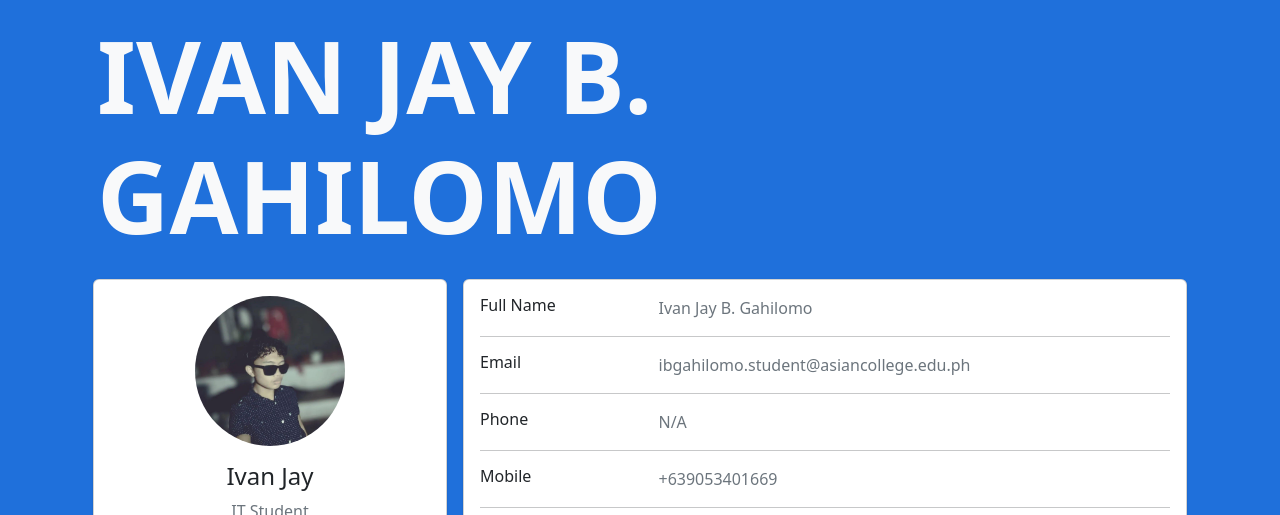
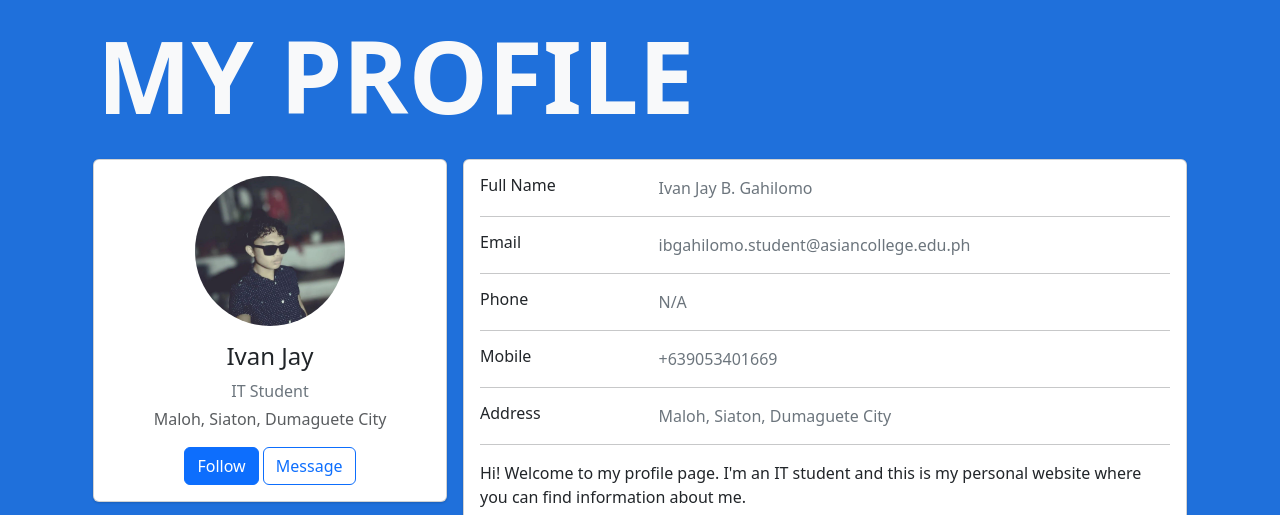
Before and after one commit to ibgahilomo/ibgahilomo, a plain HTML site: page index.html in a window 1280 px wide. Shown: the top 515 px of the page. Drawn offline with nearby package versions, Linux system fonts and the light colour scheme.

Commit message:
latest commit

```diff
--- a/index.html
+++ b/index.html
@@ -13,7 +13,7 @@
 
               <nav aria-label="breadcrumb" class="main-breadcrumb">
                 <ol class="breadcrumb">
-                  <h1 class="title"><li class="text-light" aria-current="page">IVAN JAY B. GAHILOMO</li></h1>
+                  <h1 class="title"><li class="text-light" aria-current="page">MY PROFILE</li></h1>
                 </ol>
               </nav>
 
```
